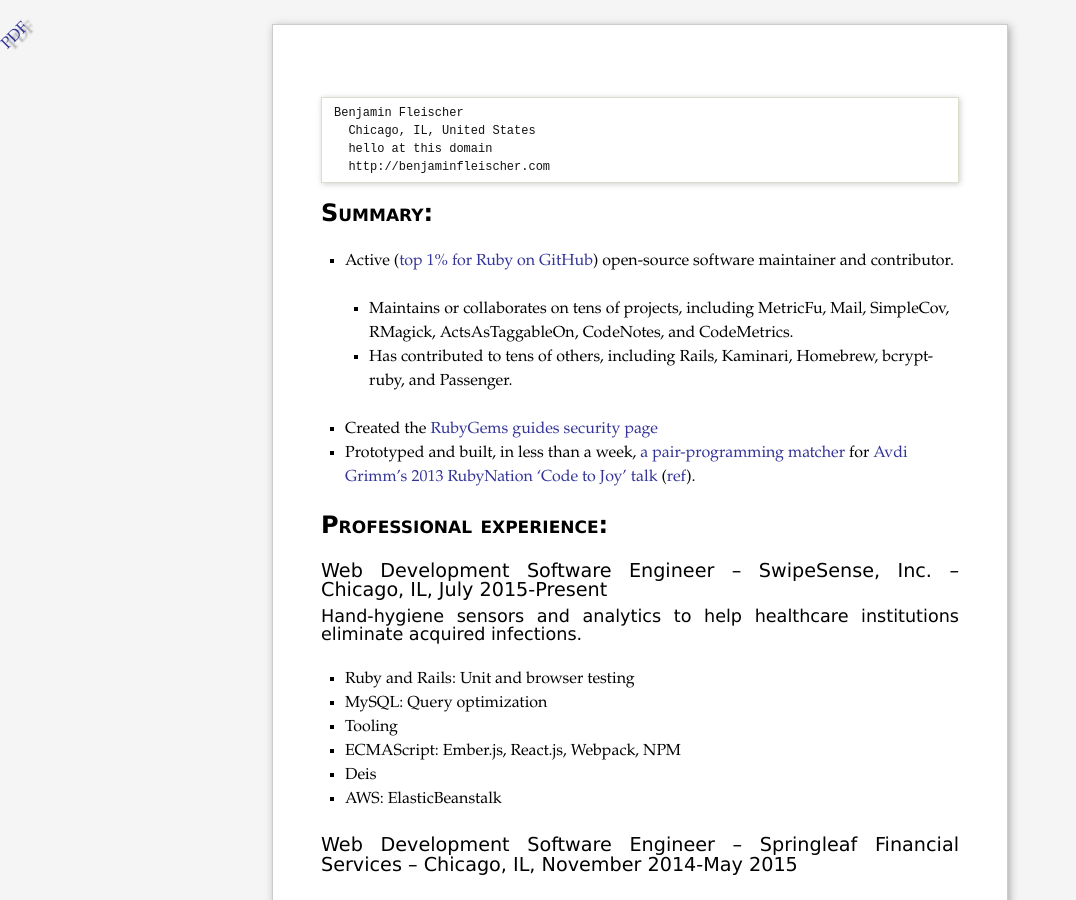
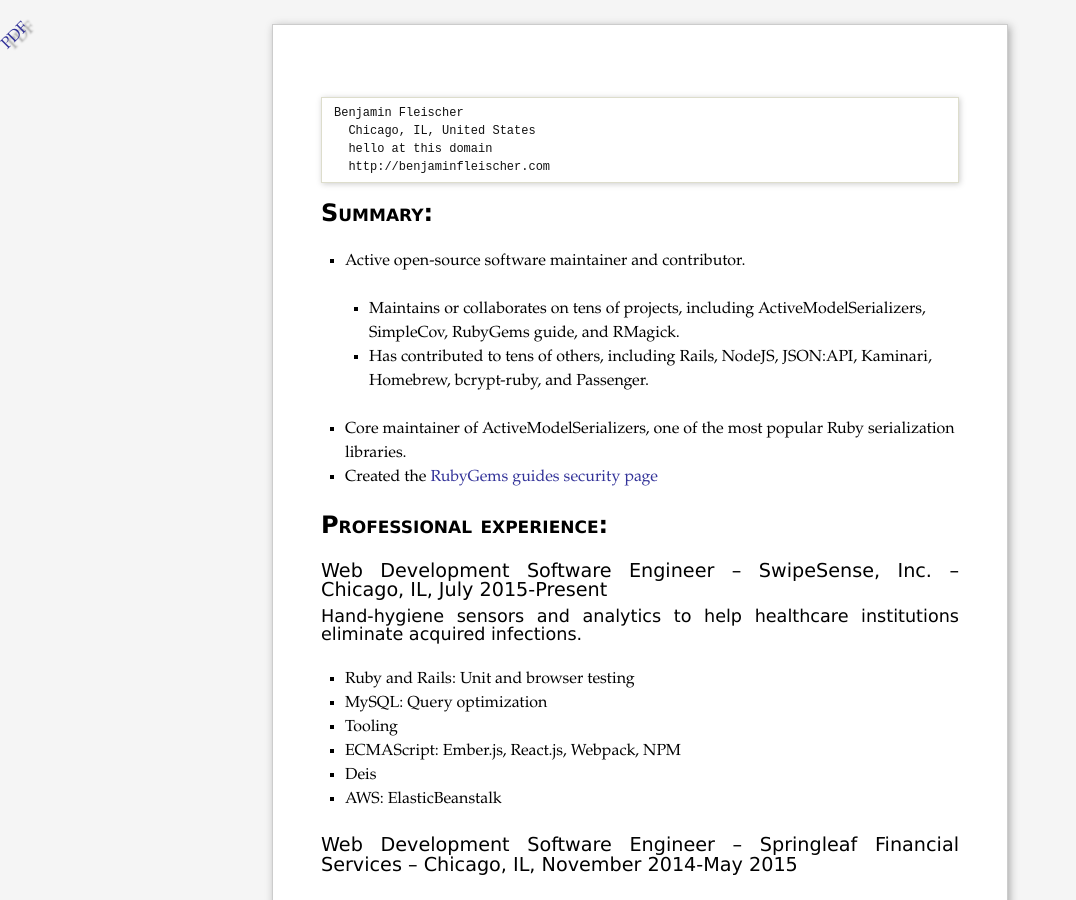
Before and after one commit to bf4/bf4.github.com, a Jekyll site: the page built from resume.md, in a window 1280 px wide and 900 px high. Shown: the whole window, without its empty margins (0-1076 px from the left). Built offline with Jekyll 4.4.1, drawn with Linux system fonts in a browser that asks for light colours; some of the changed text lies outside the part shown.

Commit message:
Update summary

```diff
--- a/resume.md
+++ b/resume.md
@@ -15,14 +15,11 @@
 
 ## Summary:
 
-*   Active ([top 1% for Ruby on GitHub](http://wayback.archive.org/web/20140325133855/http://osrc.dfm.io/bf4)) open-source software maintainer and contributor.
-    - Maintains or collaborates on tens of projects, including MetricFu, Mail, SimpleCov, RMagick, ActsAsTaggableOn, CodeNotes, and CodeMetrics.
-    - Has contributed to tens of others, including Rails, Kaminari, Homebrew, bcrypt-ruby, and Passenger.
+*   Active open-source software maintainer and contributor.
+    - Maintains or collaborates on tens of projects, including ActiveModelSerializers, SimpleCov, RubyGems guide, and RMagick.
+    - Has contributed to tens of others, including Rails, NodeJS, JSON:API, Kaminari, Homebrew, bcrypt-ruby, and Passenger.
+*   Core maintainer of ActiveModelSerializers, one of the most popular Ruby serialization libraries.
 *   Created the [RubyGems guides security page](http://guides.rubygems.org/security/)
-*   Prototyped and built, in less than a week,
-    [a pair-programming matcher](http://www.pairprogramwith.me/match/) for
-    [Avdi Grimm's  2013 RubyNation 'Code to Joy' talk](https://vimeo.com/103704529)
-    ([ref](http://rubyrogues.com/111-rr-book-club-explore-it-with-elisabeth-hendrickson/)).
 
 ## Professional experience:
 
```
Also changed, not shown: other parts of resume.md (+1 -1 lines).
